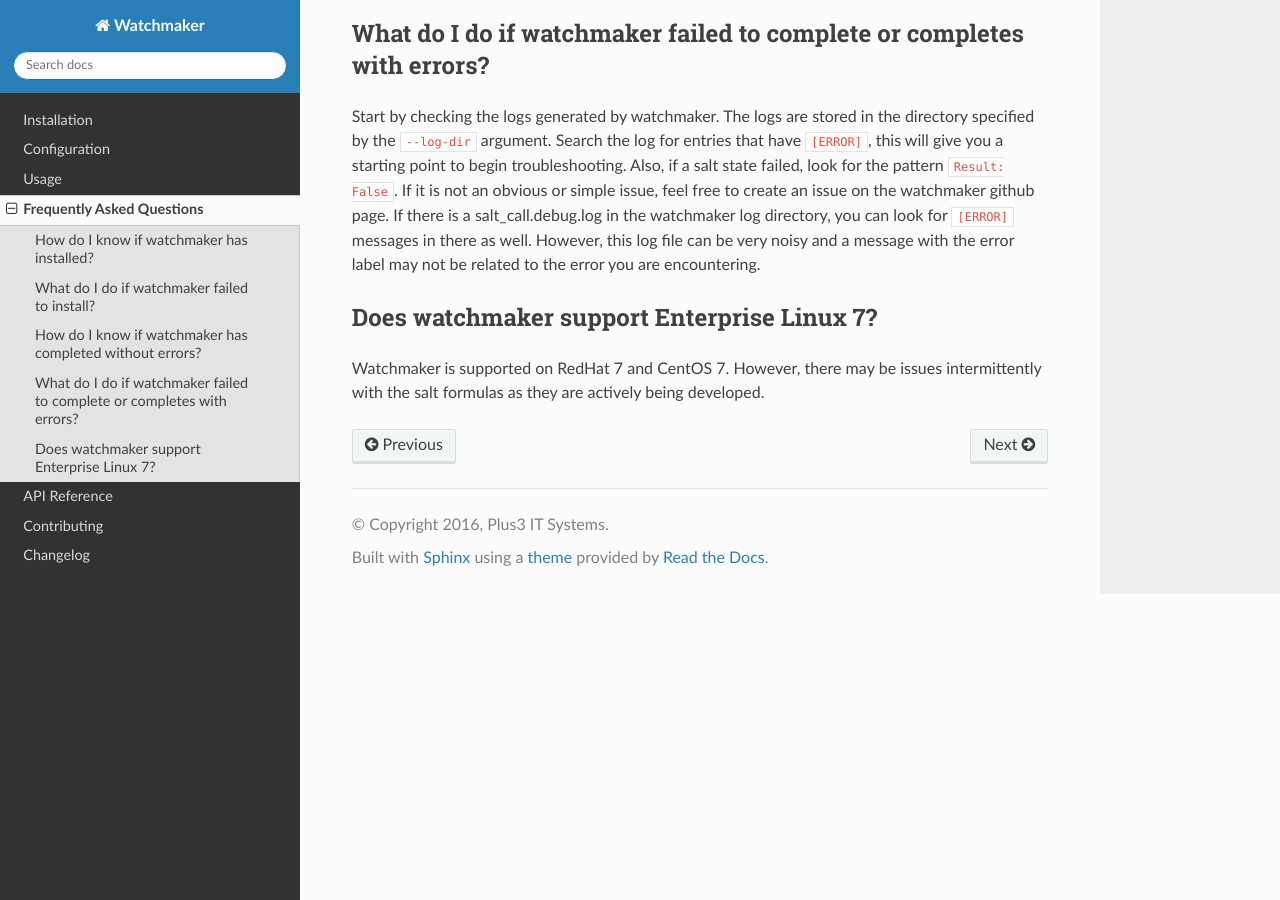
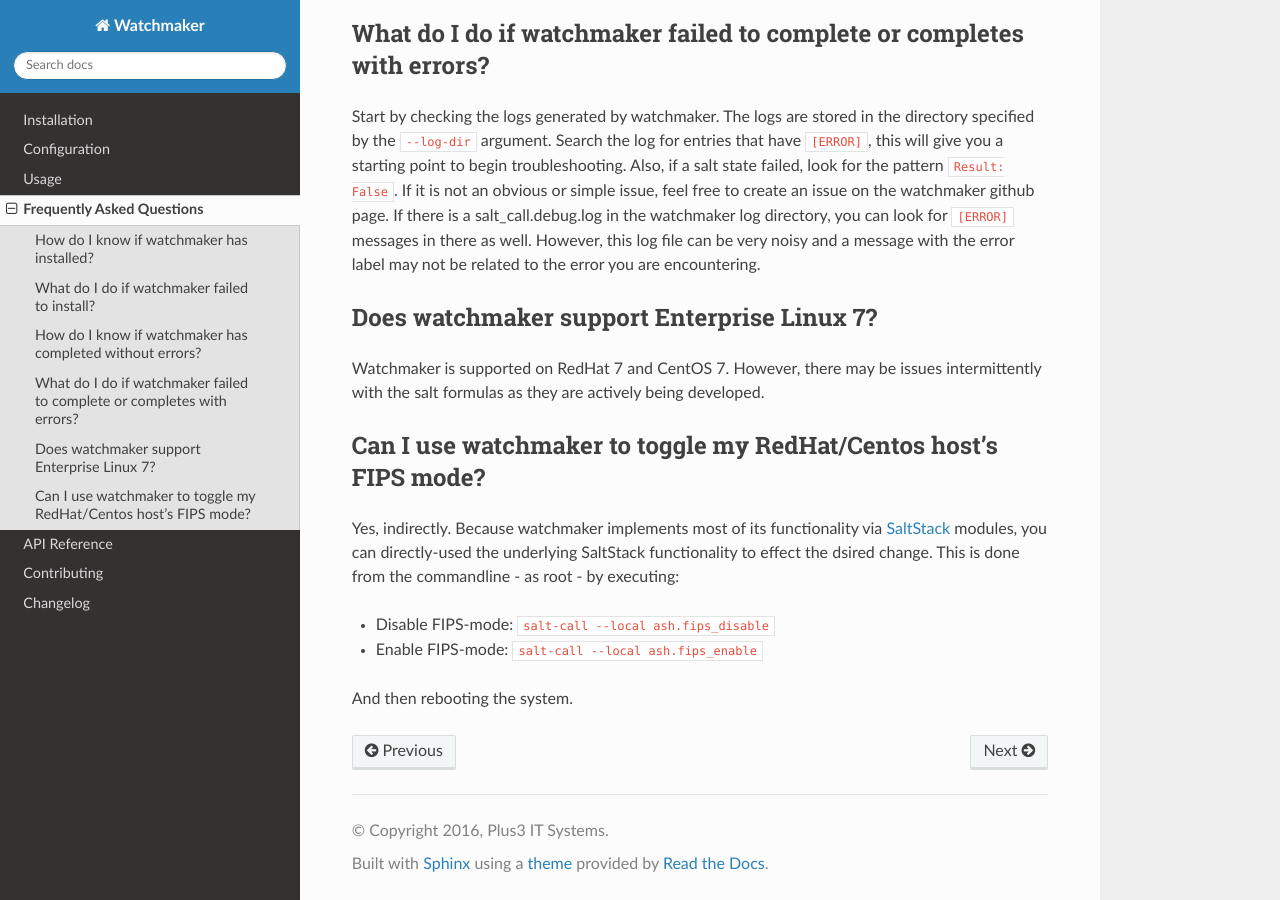
Before and after one commit to plus3it/watchmaker, a Sphinx documentation site: the page built from docs/faq.md, in a window 1280 px wide and 900 px high, scrolled down 827 px. Built offline with Sphinx 7.4.7 and the Read the Docs theme 2.0.0, drawn with Linux system fonts in a browser that asks for light colours.

Commit message:
Add FAQ item for FIPS-toggling (closes #431)

```diff
--- a/docs/faq.md
+++ b/docs/faq.md
@@ -44,3 +44,12 @@ label may not be related to the error you are encountering.
 
 Watchmaker is supported on RedHat 7 and CentOS 7. However, there may be issues
 intermittently with the salt formulas as they are actively being developed.
+
+## Can I use watchmaker to toggle my RedHat/Centos host's FIPS mode?
+
+Yes, indirectly. Because watchmaker implements most of its functionality via [SaltStack](https://saltstack.com) modules, you can directly-used the underlying SaltStack functionality to effect the dsired change. This is done from the commandline - as root - by executing:
+
+* Disable FIPS-mode: `salt-call --local ash.fips_disable`
+* Enable FIPS-mode: `salt-call --local ash.fips_enable`
+
+And then rebooting the system.
```
